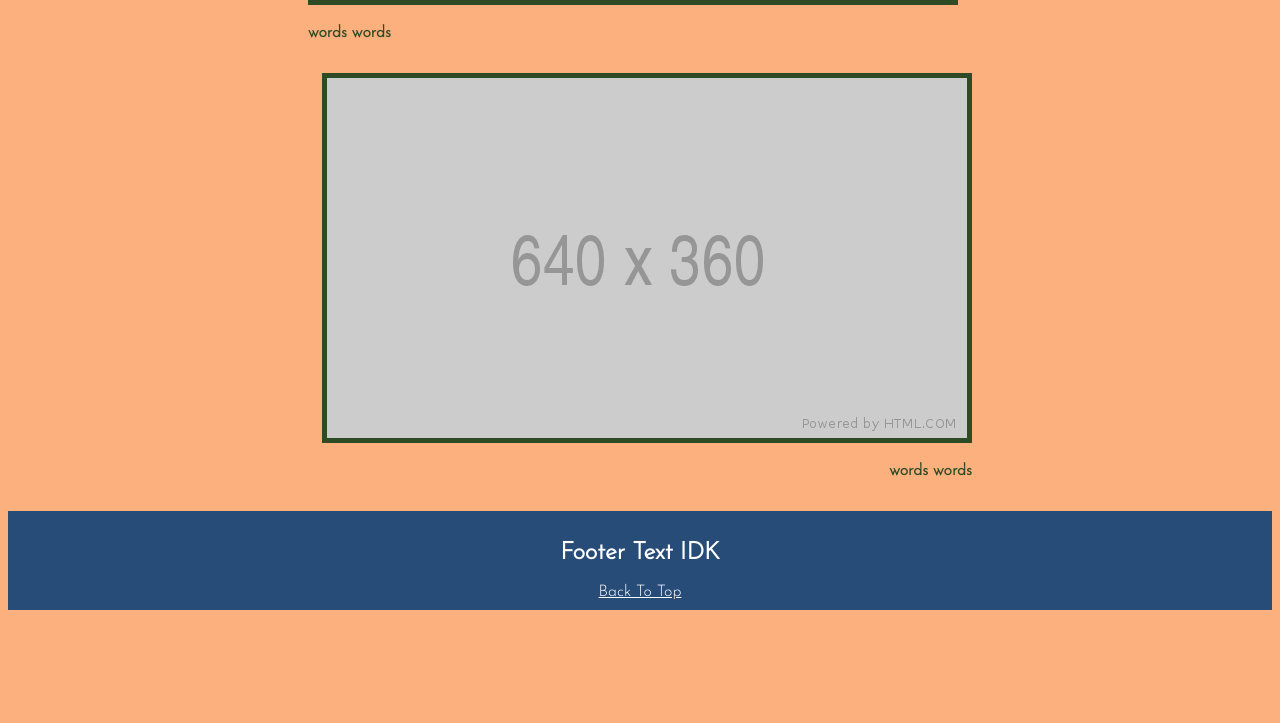
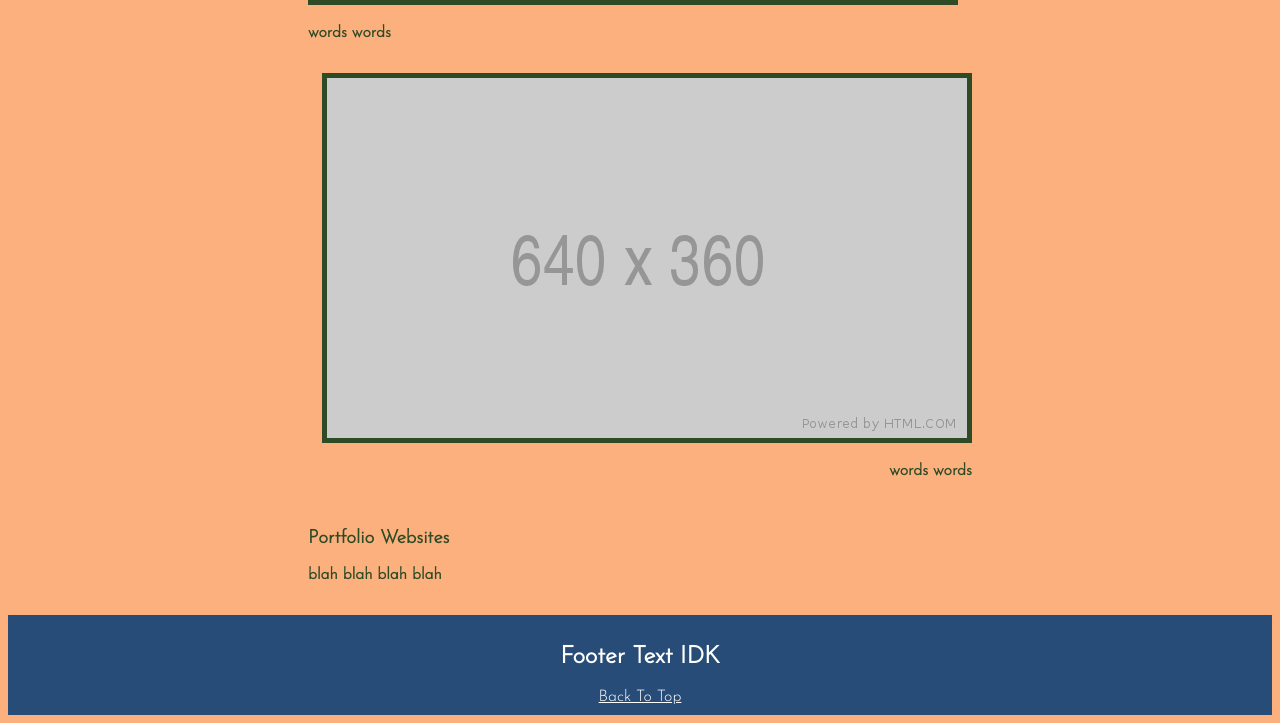
Before and after one commit to victoria-white/cst252final, a plain HTML site: page index.html in a window 1280 px wide. Shown: the part 3314-4037 px from the top of the page. Before the commit the page ends 3932 px from the top, so only its background shows below. Drawn offline with Linux system fonts and the light colour scheme.

Commit message:
Update 21
Added host website section

```diff
--- a/index.html
+++ b/index.html
@@ -61,6 +61,12 @@
 					<p>words words</p>
 				</div>
 				<br>
+
+				<div id="websites">
+					<h3>Portfolio Websites</h3>
+					<p>blah blah blah blah</p>
+				</div>
+				<br>
 		</div>
 		<div id="footer">
 			<h2>Footer Text IDK</h2>
```
